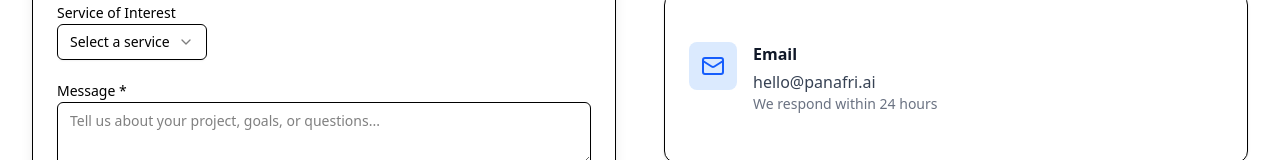
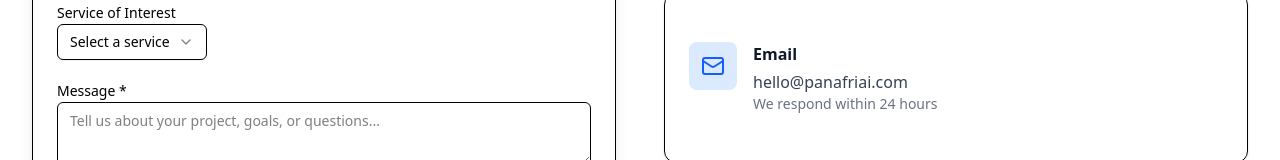
Before and after one commit to MorrisMuuoMulitu/panafri-ai, a React (Vite) app: page /contact in a window 1280 px wide. Shown: the part 594-754 px from the top of the page. Built offline with nearby package versions, Linux system fonts and the light colour scheme.

Commit message:
Updated Contact.jsx

```diff
--- a/src/components/Contact.jsx
+++ b/src/components/Contact.jsx
@@ -48,7 +48,7 @@ const Contact = () => {
     {
       icon: Mail,
       title: 'Email',
-      description: 'hello@panafri.ai',
+      description: 'hello@panafriai.com',
       details: 'We respond within 24 hours'
     },
     {
```
